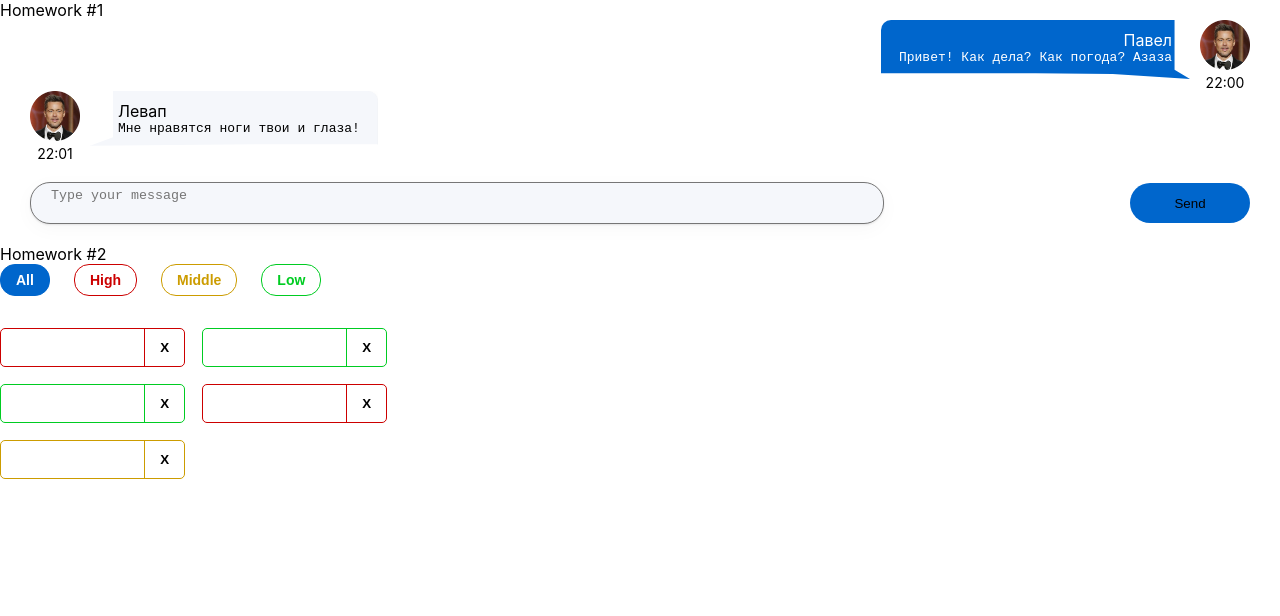
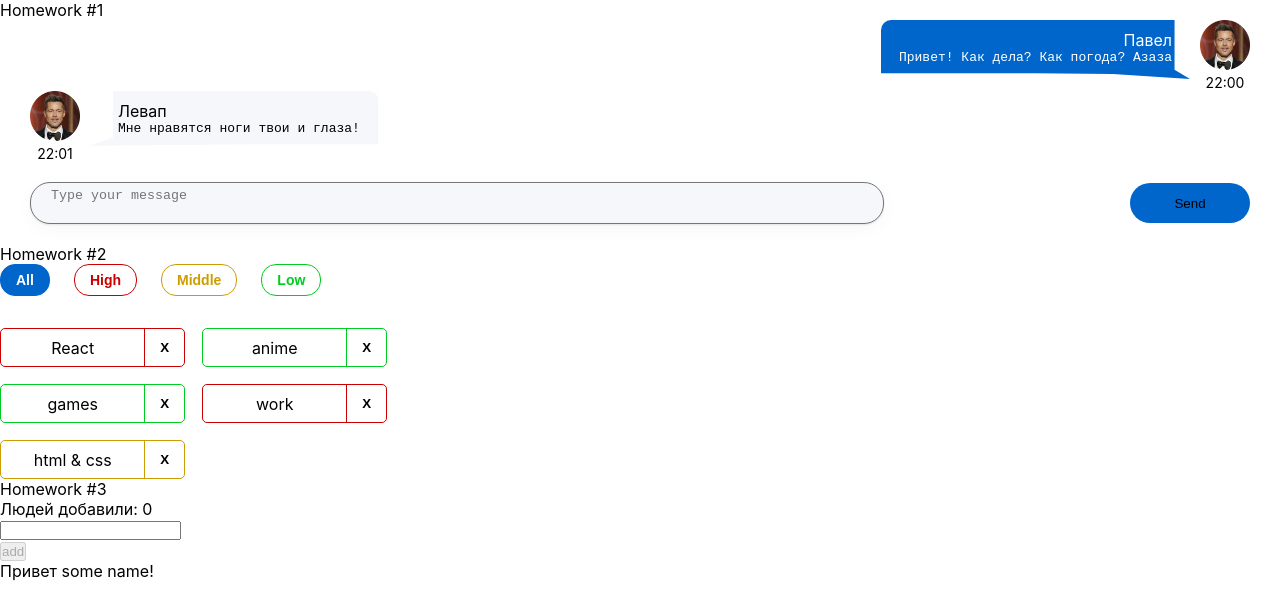
Before and after one commit to pavel1krp/auto-homework, a React (Create React App) app: page / in a window 1280 px wide. Shown: the top 616 px of the page. Built offline with nearby package versions, Linux system fonts and the light colour scheme.

Commit message:
start hw3

```diff
--- a/src/s1-main/App.tsx
+++ b/src/s1-main/App.tsx
@@ -2,6 +2,7 @@ import React from 'react'
 import s from './App.module.css'
 import HW1 from '../s2-homeworks/hw01/HW1'
 import HW2 from "../s2-homeworks/hw02/HW2";
+import HW3 from "../s2-homeworks/hw03/HW3";
 
 function App() {
     return (
@@ -9,7 +10,7 @@ function App() {
             <HW1/>
             {/*раскомментировать по ходу выполнения*/}
             <HW2/>
-            {/*<HW3/>*/}
+            <HW3/>
             {/*<HW4/>*/}
 
             {/*при выполнении дз 5 и более - закомментировать здесь дз 1-4, так как они есть внутри дз 5*/}
--- a/src/s2-homeworks/hw02/HW2.tsx
+++ b/src/s2-homeworks/hw02/HW2.tsx
@@ -36,14 +36,14 @@ export type FilterType = 'all' | AffairPriorityType
 
 // pure helper functions
 export const filterAffairs = (affairs: AffairType[], filter: FilterType): AffairType[] => { // need to fix any
+    console.log('dsdasd')
     if( filter === 'all'){
         return affairs
     } return affairs.filter(el => el.priority === filter)
 
 }
 export const deleteAffair = (affairs: AffairType[], _id: number): AffairType[] => { // need to fix any
-    affairs = affairs.filter(el => el._id !== _id)
-    return affairs // need to fix
+   return  affairs.filter(el => el._id !== _id)
 }
 
 function HW2() {
@@ -51,7 +51,7 @@ function HW2() {
     const [filter, setFilter] = useState<FilterType>('all')
 
     const filteredAffairs = filterAffairs(affairs, filter)
-    const deleteAffairCallback = (_id: number) => { // need to fix any
+    const deleteAffairCallback = (_id: number) => {// need to fix any
        setAffairs(deleteAffair(affairs, _id))
     }
 
--- a/src/s2-homeworks/hw02/affairs/Affairs.tsx
+++ b/src/s2-homeworks/hw02/affairs/Affairs.tsx
@@ -69,7 +69,8 @@ function Affairs(props: AffairsPropsType) {
                     Low
                 </button>
             </div>
-            <div className={s.affairs} >{mappedAffairs}</div>
+            <div className={s.affairs}>{mappedAffairs}
+            </div>
         </div>
     )
 }
--- a/src/s2-homeworks/hw02/affairs/affair/Affair.tsx
+++ b/src/s2-homeworks/hw02/affairs/affair/Affair.tsx
@@ -6,12 +6,12 @@ import s2 from '../Affairs.module.css'
 type AffairPropsType = {
     // key не нужно типизировать
     affair: AffairType
-    deleteAffairCallback: any // need to fix any
+    deleteAffairCallback: (id: number)=>void // need to fix any
 }
 
 function Affair(props: AffairPropsType) {
     const deleteCallback = () => {
-        // need to fix
+        props.deleteAffairCallback(props.affair._id)
     }
 
     const nameClass = s.name + ' ' + s2[props.affair.priority]
@@ -25,16 +25,17 @@ function Affair(props: AffairPropsType) {
         >
             <div id={'hw2-name-' + props.affair._id} className={nameClass}>
                 {/*создаёт студент*/}
-
+                {props.affair.name}
                 {/**/}
             </div>
             <div id={'hw2-priority-' + props.affair._id} hidden>
                 {/*создаёт студент*/}
-
+                {props.affair.priority}
                 {/**/}
             </div>
 
             <button
+                onClick={deleteCallback}
                 id={'hw2-button-delete-' + props.affair._id}
                 className={buttonClass}
                 // need to fix
--- a/src/s2-homeworks/hw03/Greeting.tsx
+++ b/src/s2-homeworks/hw03/Greeting.tsx
@@ -1,8 +1,9 @@
 import React, {ChangeEvent, KeyboardEvent} from 'react'
 import s from './Greeting.module.css'
+import GreetingContainer, {pureAddUser} from "./GreetingContainer";
 
 type GreetingPropsType = {
-    name: any // need to fix any
+    name: string // need to fix any
     setNameCallback: any // need to fix any
     addUser: any // need to fix any
     onBlur: any // need to fix any
@@ -25,7 +26,7 @@ const Greeting: React.FC<GreetingPropsType> = (
         lastUserName,
     } // деструктуризация пропсов
 ) => {
-    const inputClass = s.errorInput // need to fix with (?:)
+    const inputClass = s.errorInput // need to fix with (? s.errorInput : s.input)
 
     return (
         <div id={'hw3-form'} className={s.greetingForm}>
@@ -54,6 +55,11 @@ const Greeting: React.FC<GreetingPropsType> = (
                 <button
                     id={'hw3-button'}
                     onClick={addUser}
+                    // ДАВАЙТЕ ПРОСЛЕДИМ БОЕВОЙ ПУТЬ addUser:
+                    // ОТСЮДА ОН ВСПЛЫВЕТ В КОМПОНЕНТЕ GreetingContainer И ВЫЗОВЕТ pureAddUser->
+                    // А В pureAddUser ЛИБО ВЫДАСТ ОШИБКУ (ЕСЛИ ПУСТОЙ name) ИЛИ ЗАПУТСИТ addUserCallback->
+                    // КОТОРЫЙ ВСПЛЫВЕТ В КОМПОНЕНТЕ <HW3/> И ВЫЗОВЕТ pureAddUserCallback->
+                    // КОТОРЫЙ СОЗДАСТ НОВЫЙ ОБЪЕКТ И ЗАСЕТАЕТ ЕГО В users НЕ ПОТЕРЯВ И СТАРЫХ ЮЗЕРОВ
                     className={s.button}
                     disabled={!name.trim()}
                 >
--- a/src/s2-homeworks/hw03/GreetingContainer.tsx
+++ b/src/s2-homeworks/hw03/GreetingContainer.tsx
@@ -3,18 +3,22 @@ import Greeting from './Greeting'
 import { UserType } from './HW3'
 
 type GreetingContainerPropsType = {
-    users: any // need to fix any
-    addUserCallback: any // need to fix any
+    users: UserType[] // need to fix any
+    addUserCallback: (name:string)=> void // need to fix any
 }
 
-export const pureAddUser = (name: any, setError: any, setName: any, addUserCallback: any) => {
-    // если имя пустое - показать ошибку, иначе - добавить юзера и очистить инпут
+export const pureAddUser = (name: string, setError: (a:string)=>void, setName: any, addUserCallback: any) => {
+    // если имя пустое - показать ошибку: setError('Ошибка! Введите имя!'),
+    // иначе - добавить юзера при помощи addUserCallback и очистить инпут засетав ''
+    // проверить на пустоту можно при помощи метода trim(). К примеру: name.trim() !== ''
+    // УСЛИ НЕ БУДЕТ ПОЛУЧАТЬСЯ, НЕ РАССТРАИВАЙСЯ. НА ЧЕТВЕРТОМ ЗАНЯТИИ ПО ТУДУЛИСТУ НАУЧИМ), НО ВСЕ ТАКИ ПОПЫТАЙСЯ))
 }
 
 export const pureOnBlur = (name: any, setError: any) => { // если имя пустое - показать ошибку
 }
 
-export const pureOnEnter = (e: any, addUser: any) => { // если нажата кнопка Enter - добавить
+export const pureOnEnter = (e: string, addUser: ()=>void) => {
+
 }
 
 // более простой и понятный для новичков
@@ -26,23 +30,29 @@ const GreetingContainer: React.FC<GreetingContainerPropsType> = ({
     addUserCallback,
 }) => {
     // деструктуризация пропсов
-    const [name, setName] = useState<any>('') // need to fix any
-    const [error, setError] = useState<any>('') // need to fix any
+    const [name, setName] = useState<string>('') // need to fix any
+    const [error, setError] = useState<string|null>('') // need to fix any
 
     const setNameCallback = (e: any) => { // need to fix any
         setName('some name') // need to fix
-
         error && setError('')
     }
     const addUser = () => {
+        // это всего лишь функция стрелочник- она всего лишь получает
+        //сигнали из компоненты <Greeting/> и вызывает pureAddUser (с кучей аргументов)
+        // ЗДЕСЬ НИЧЕГО ПИСАТЬ НЕ НУЖНО-ВСЕ ОК
+
         pureAddUser(name, setError, setName, addUserCallback)
     }
 
     const onBlur = () => {
+        // все тоже самое, что и в addUser -функция стрелочник
+        // всего лишь получает сигнали из компоненты <Greeting/> и вызывает pureOnBlur (с кучкой аргументов)
         pureOnBlur(name, setError)
     }
 
-    const onEnter = (e: any) => {
+    const onEnter = (e: string) => {
+        // и здесь все тоже самое...)
         pureOnEnter(e, addUser)
     }
 
--- a/src/s2-homeworks/hw03/HW3.tsx
+++ b/src/s2-homeworks/hw03/HW3.tsx
@@ -19,20 +19,23 @@ import GreetingContainer from './GreetingContainer'
 
 // types
 export type UserType = {
-    _id: any // need to fix any
-    name: any // need to fix any
+    _id: string
+    name: string
 }
 
-export const pureAddUserCallback = (name: any, setUsers: any, users: any) => { // need to fix any
-    const user = { // need to fix
-    }
-    setUsers([...users, user])
+export const pureAddUserCallback = (name: string, setUsers: any, users: Array<UserType>) => { // need to fix any
+    let user = {_id: v1(), name: name}
+    setUsers([user,...users])
+        // need to fix
+        // нужно создать новый объект соответствующий типу UserType
+        // и не забыть   сгенеририовать _id и вставить пришедший в функцию name
+    //засетайЮзеров([...старые users, и наш новый user])
 }
 
 const HW3 = () => {
-    const [users, setUsers] = useState<any>([]) // need to fix any
-
-    const addUserCallback = (name: any) => { // need to fix any
+    const [users, setUsers] = useState<Array<UserType>>([]) // need to fix any
+    console.log(users)
+    const addUserCallback = (name: string) => { // need to fix any
         pureAddUserCallback(name, setUsers, users)
     }
 
```
